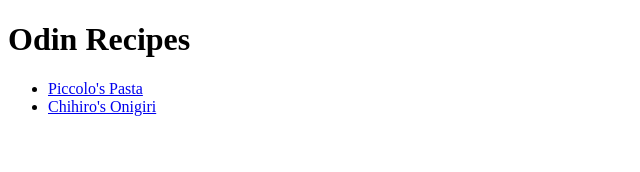
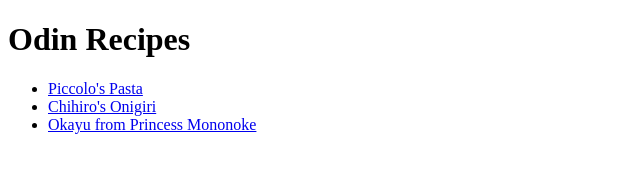
Before and after one commit to benzelcurry/odin-recipes, a plain HTML site: page index.html in a window 1280 px wide. Shown: the whole page, without its empty margins (0-640 px from the left). Drawn offline with Linux system fonts and the light colour scheme.

Commit message:
Add link to recipe #3 on index.html

```diff
--- a/index.html
+++ b/index.html
@@ -11,6 +11,7 @@
         <ul>
             <li><a href="./recipes/piccolos-pasta.html">Piccolo's Pasta</a></li>
             <li><a href="./recipes/chihiros-onigiri.html">Chihiro's Onigiri</a></li>
+            <li><a href="./recipes/mononoke-porridge.html">Okayu from Princess Mononoke</a></li>
         </ul>
     </body>
 </html>
```
